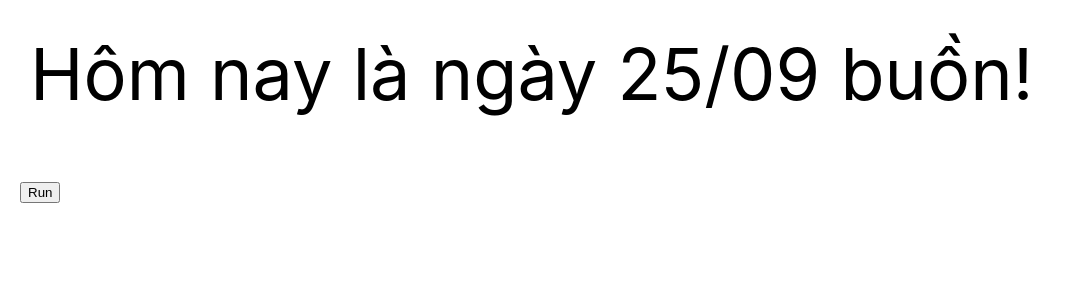
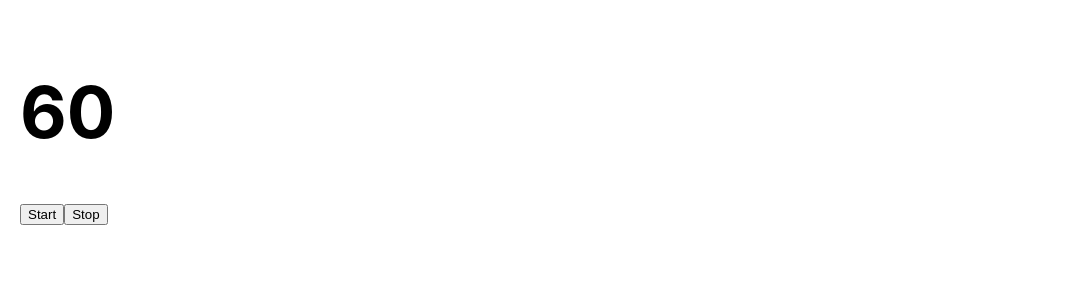
Before and after one commit to boyhotkey96/REACTJS, a React (Create React App) app in the folder tiktok/: page / in a window 1280 px wide. Shown: the top 300 px of the page, without its empty margins (0-1071 px from the left). Built offline with nearby package versions, Linux system fonts and the light colour scheme.

Commit message:
add countdownuseref

```diff
--- /dev/null
+++ b/tiktok/src/CountdownUseref.js
@@ -0,0 +1,47 @@
+import { useState, useRef, useEffect } from "react";
+
+function CountdownUseref() {
+  const [count, setCount] = useState(60);
+
+  let timerId = useRef(69);
+  // console.log(timerId)
+
+  // getCounted
+  let prevCount = useRef(count);
+  useEffect(() => {
+    prevCount.current = count;
+  }, [count]);
+  console.log(count, prevCount.current);
+
+  // getElement h1 and log
+  const h1Ref = useRef();
+  useEffect(() => {
+    console.log(h1Ref.current);
+  }, []);
+
+  // Handle event click button start
+  const handleStart = () => {
+    timerId.current = setInterval(() => {
+      setCount((preCount) => preCount - 1);
+    }, 1000);
+    console.log("Start: ", timerId);
+  };
+
+  // Handle event click button stop
+  const handleStop = () => {
+    clearInterval(timerId.current);
+    console.log("Stop: ", timerId);
+  };
+
+  return (
+    <div style={{ padding: "20px" }}>
+      <h1 ref={h1Ref} style={{ fontSize: "72px" }}>
+        {count}
+      </h1>
+      <button onClick={handleStart}>Start</button>
+      <button onClick={handleStop}>Stop</button>
+    </div>
+  );
+}
+
+export default CountdownUseref;
--- a/tiktok/src/index.js
+++ b/tiktok/src/index.js
@@ -14,6 +14,7 @@ import Imagepreview from './Imagepreview';
 import Fetchapi from './Fetchapi';
 import Imagepreview2 from './Imagepreview2';
 import Countdownplus from './Countdownplus';
+import CountdownUseref from './CountdownUseref';
 import reportWebVitals from './reportWebVitals';
 
 const root = ReactDOM.createRoot(document.getElementById('root'));
@@ -31,7 +32,8 @@ root.render(
     {/* <Imagepreview /> */}
     {/* <Fetchapi /> */}
     {/* <Imagepreview2 /> */}
-    <Countdownplus />
+    {/* <Countdownplus /> */}
+    <CountdownUseref />
   </React.Fragment>
 );
 
```
